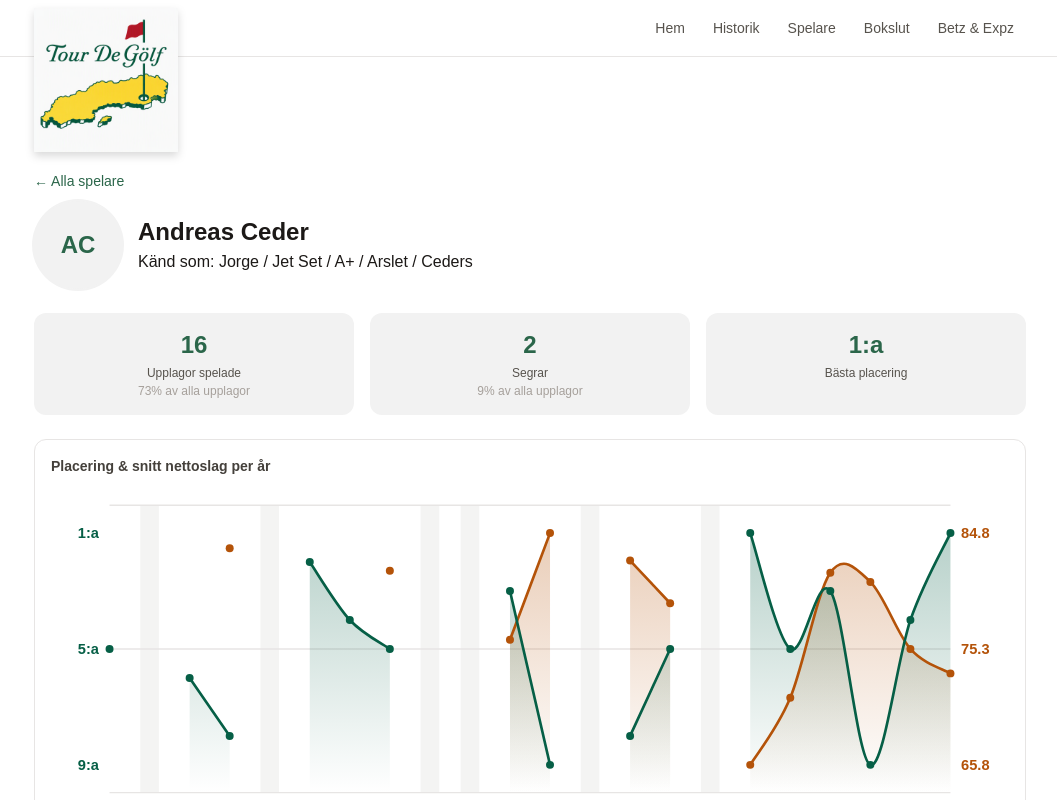
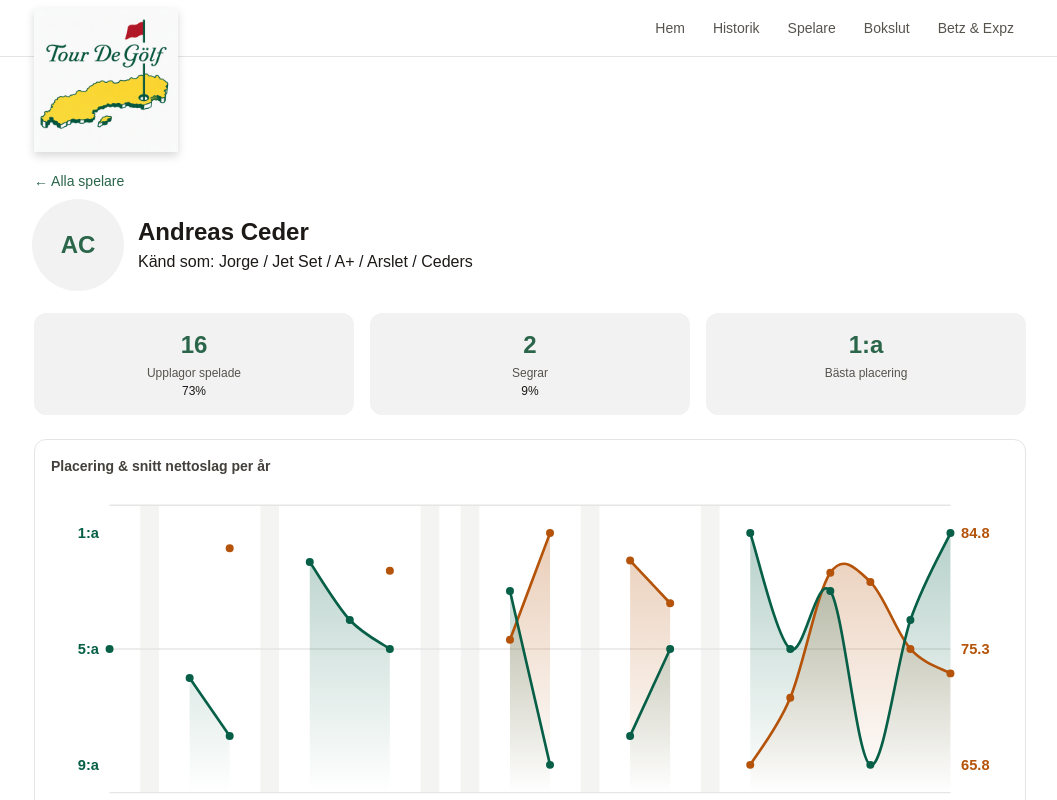
Before and after one commit to Dejan7704/tdg-app, a Next.js app: page /spelare/andreas-ceder in a window 1280 px wide. Shown: the top 800 px of the page, without its empty margins (110-1167 px from the left). Built offline with nearby package versions, Linux system fonts and the light colour scheme.

Commit message:
Spelarprofil: kortare procenttext (bara %) i svart under Upplagor/Segrar

```diff
--- a/src/app/spelare/[slug]/page.tsx
+++ b/src/app/spelare/[slug]/page.tsx
@@ -89,8 +89,8 @@ export default async function PlayerPage({
       </div>
 
       <div className="grid grid-cols-3 gap-4">
-        <Stat label="Upplagor spelade" value={history.length} sub={`${playedPct}% av alla upplagor`} />
-        <Stat label="Segrar" value={wins} sub={`${winsPct}% av alla upplagor`} />
+        <Stat label="Upplagor spelade" value={history.length} sub={`${playedPct}%`} />
+        <Stat label="Segrar" value={wins} sub={`${winsPct}%`} />
         <Stat label="Bästa placering" value={best ? `${best}:a` : "–"} />
       </div>
 
@@ -144,7 +144,7 @@ function Stat({ label, value, sub }: { label: string; value: string | number; su
     <div className="rounded-xl bg-tdg-gray-light p-4 text-center">
       <div className="text-2xl font-bold text-tdg-green">{value}</div>
       <div className="mt-1 text-xs text-stone-600">{label}</div>
-      {sub && <div className="mt-0.5 text-xs text-stone-400">{sub}</div>}
+      {sub && <div className="mt-0.5 text-xs text-stone-900">{sub}</div>}
     </div>
   );
 }
```
